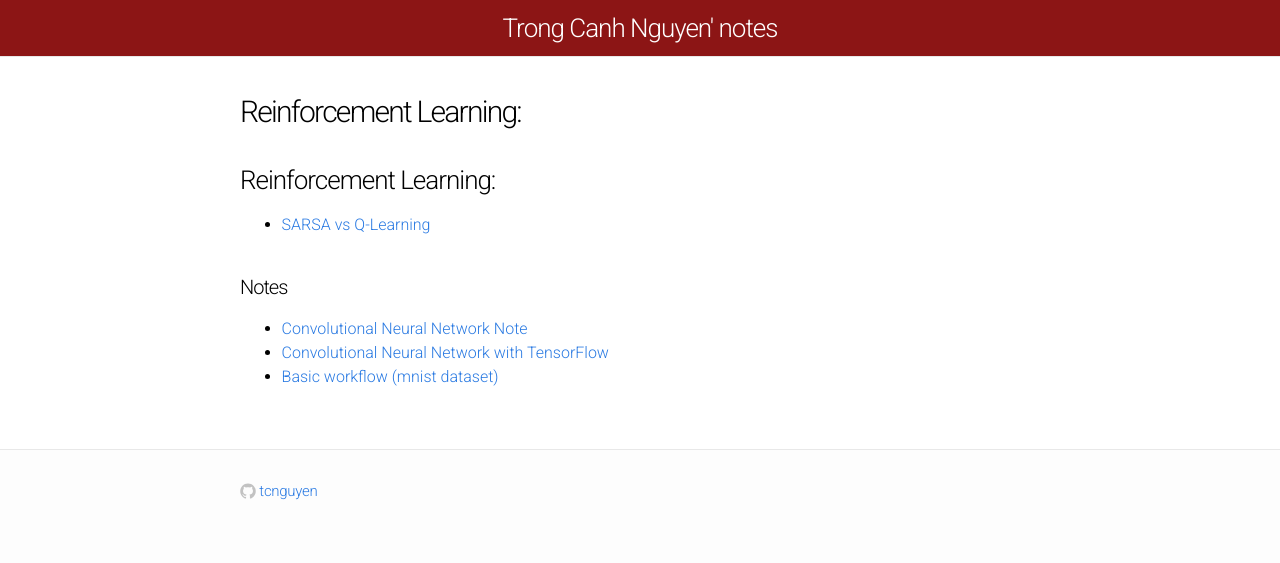
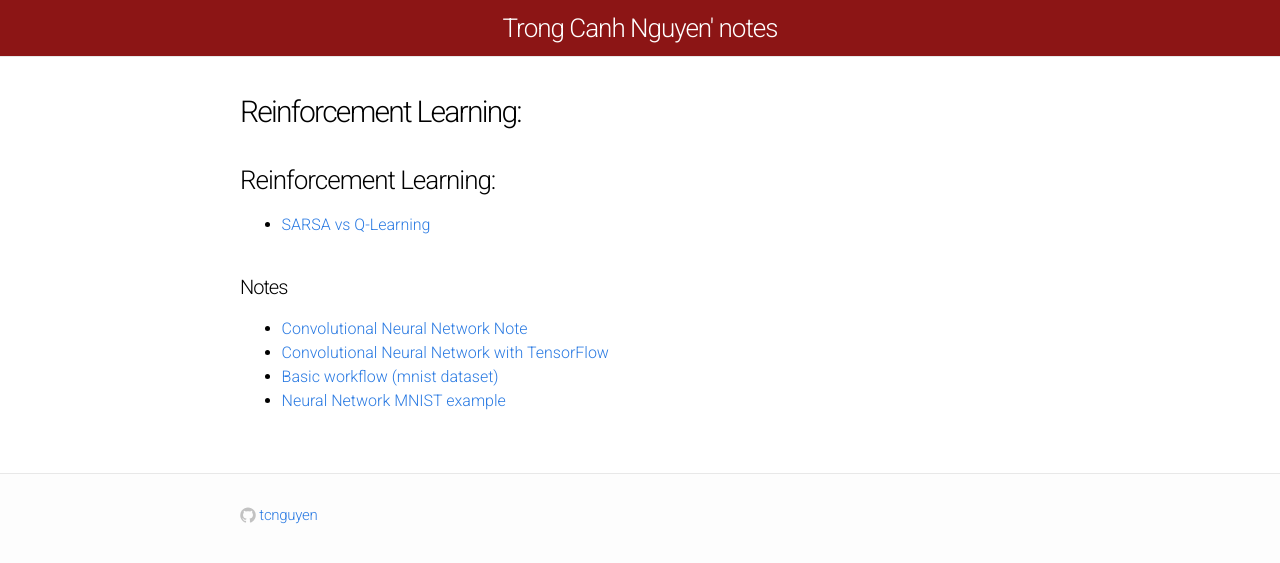
Before and after one commit to tcnguyen/tcnguyen.github.io, a Jekyll site: the page built from index.md, in a window 1280 px wide. Shown: the top 563 px of the page. Built offline with Jekyll 4.4.1, drawn with Linux system fonts in a browser that asks for light colours; our own code applies the rules of GitHub Pages for plain Markdown files.

Commit message:
add link to mnist example

```diff
--- a/index.md
+++ b/index.md
@@ -10,3 +10,4 @@ title:
 - [Convolutional Neural Network Note](/neuralnetworks/convolutional_neural_network.html)
 - [Convolutional Neural Network with TensorFlow](/neuralnetworks/cnn_tensorflow.html)
 - [Basic workflow (mnist dataset)](/tensorflow/tf_workflow.html)
+- [Neural Network MNIST example](/neuralnetworks/examples/mnist/mnist_1.html)
```
